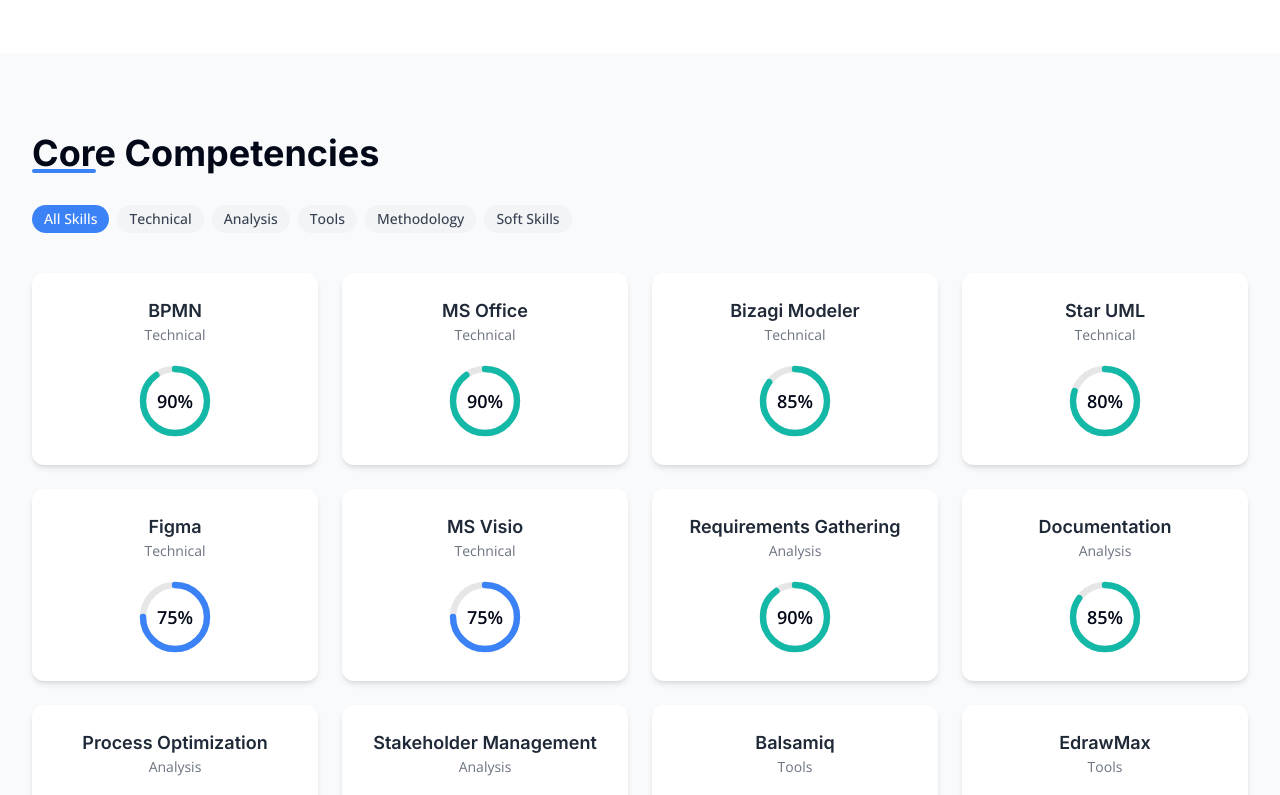
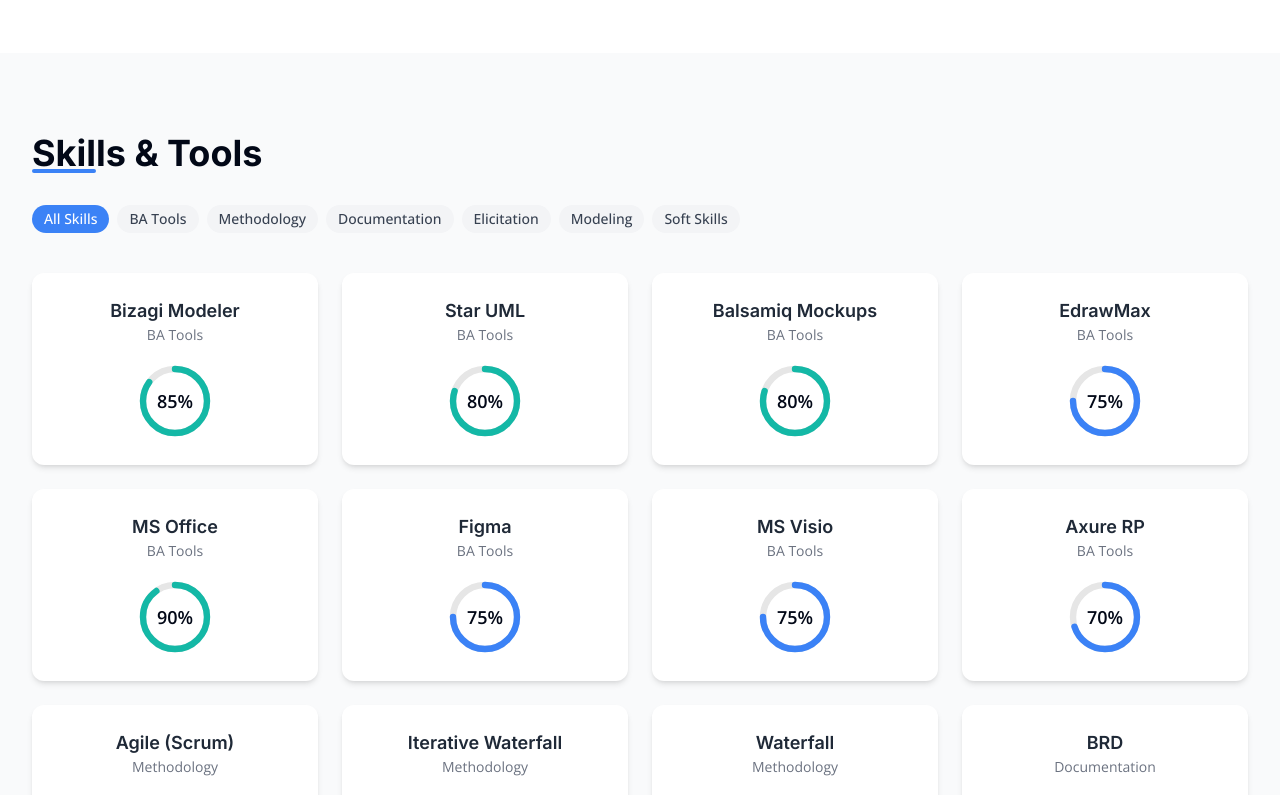
Before and after one commit to shubham17vyas/naman-vyas-vibe-check, a React (Vite) app: page / in a window 1280 px wide. Shown: the part 1820-2615 px from the top of the page. Built offline with nearby package versions, Linux system fonts and the light colour scheme.

Commit message:
Refactor: Update skills data
Remove skills not present in resume.

```diff
--- a/src/components/Skills.tsx
+++ b/src/components/Skills.tsx
@@ -26,7 +26,7 @@ const Skills = () => {
           'scroll-animation',
           isVisible && 'visible'
         )}>
-          <h2 className="section-title">Core Competencies</h2>
+          <h2 className="section-title">Skills & Tools</h2>
 
           {/* Category filters */}
           <div className="flex flex-wrap gap-2 mb-10">
--- a/src/data/portfolioData.ts
+++ b/src/data/portfolioData.ts
@@ -68,31 +68,44 @@ const profileData = {
 };
 
 const skills: SkillType[] = [
-  // Technical Skills
-  { name: "BPMN", category: "Technical", proficiency: 90 },
-  { name: "MS Office", category: "Technical", proficiency: 90 },
-  { name: "Bizagi Modeler", category: "Technical", proficiency: 85 },
-  { name: "Star UML", category: "Technical", proficiency: 80 },
-  { name: "Figma", category: "Technical", proficiency: 75 },
-  { name: "MS Visio", category: "Technical", proficiency: 75 },
-  // Analysis Skills
-  { name: "Requirements Gathering", category: "Analysis", proficiency: 90 },
-  { name: "Documentation", category: "Analysis", proficiency: 85 },
-  { name: "Process Optimization", category: "Analysis", proficiency: 80 },
-  { name: "Stakeholder Management", category: "Analysis", proficiency: 75 },
-  // Tools
-  { name: "Balsamiq", category: "Tools", proficiency: 80 },
-  { name: "EdrawMax", category: "Tools", proficiency: 75 },
-  { name: "Axure RP", category: "Tools", proficiency: 70 },
+  // BA Tools
+  { name: "Bizagi Modeler", category: "BA Tools", proficiency: 85 },
+  { name: "Star UML", category: "BA Tools", proficiency: 80 },
+  { name: "Balsamiq Mockups", category: "BA Tools", proficiency: 80 },
+  { name: "EdrawMax", category: "BA Tools", proficiency: 75 },
+  { name: "MS Office", category: "BA Tools", proficiency: 90 },
+  { name: "Figma", category: "BA Tools", proficiency: 75 },
+  { name: "MS Visio", category: "BA Tools", proficiency: 75 },
+  { name: "Axure RP", category: "BA Tools", proficiency: 70 },
+
   // Methodologies
   { name: "Agile (Scrum)", category: "Methodology", proficiency: 85 },
-  { name: "Waterfall", category: "Methodology", proficiency: 80 },
-  { name: "Iterative Waterfall", category: "Methodology", proficiency: 75 },
+  { name: "Iterative Waterfall", category: "Methodology", proficiency: 80 },
+  { name: "Waterfall", category: "Methodology", proficiency: 75 },
+
+  // Documentation Techniques
+  { name: "BRD", category: "Documentation", proficiency: 90 },
+  { name: "FRD", category: "Documentation", proficiency: 85 },
+  { name: "Use Case Specifications", category: "Documentation", proficiency: 85 },
+  { name: "User Stories", category: "Documentation", proficiency: 85 },
+
+  // Elicitation Techniques
+  { name: "Interviews", category: "Elicitation", proficiency: 90 },
+  { name: "Requirement Workshops", category: "Elicitation", proficiency: 85 },
+  { name: "Focus Groups", category: "Elicitation", proficiency: 80 },
+  { name: "Observation", category: "Elicitation", proficiency: 85 },
+  { name: "Surveys", category: "Elicitation", proficiency: 80 },
+
+  // Requirements Modeling
+  { name: "Use Case Diagrams", category: "Modeling", proficiency: 85 },
+  { name: "UI Mock-ups", category: "Modeling", proficiency: 80 },
+
   // Soft Skills
+  { name: "Stakeholder Management", category: "Soft Skills", proficiency: 85 },
   { name: "Communication", category: "Soft Skills", proficiency: 90 },
-  { name: "Teamwork", category: "Soft Skills", proficiency: 85 },
-  { name: "Problem Solving", category: "Soft Skills", proficiency: 90 },
-  { name: "Adaptability", category: "Soft Skills", proficiency: 85 }
+  { name: "Presentation Skills", category: "Soft Skills", proficiency: 85 },
+  { name: "Negotiation", category: "Soft Skills", proficiency: 80 },
+  { name: "Conflict Resolution", category: "Soft Skills", proficiency: 80 },
 ];
 
 const projects: ProjectType[] = [
```
